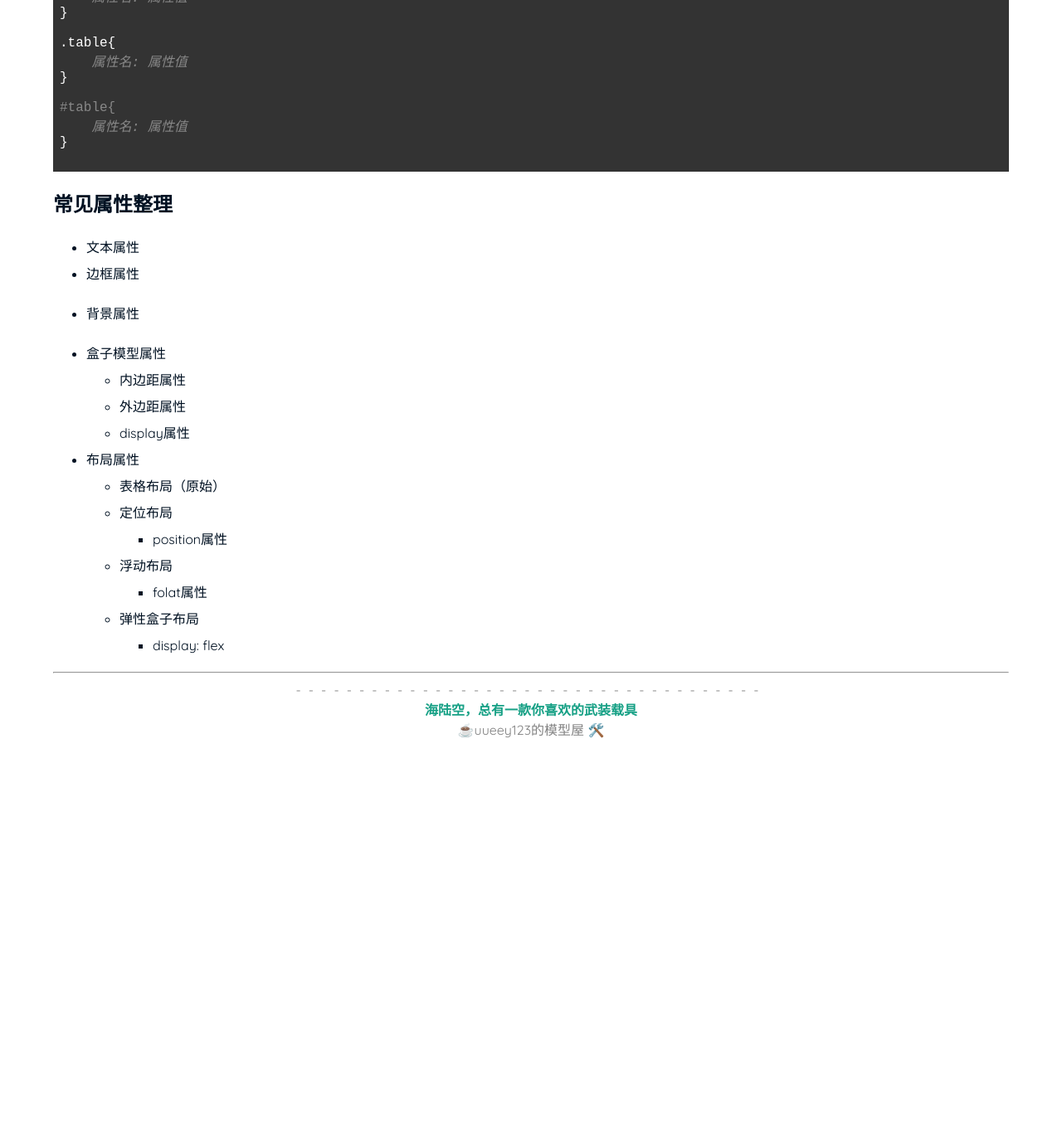
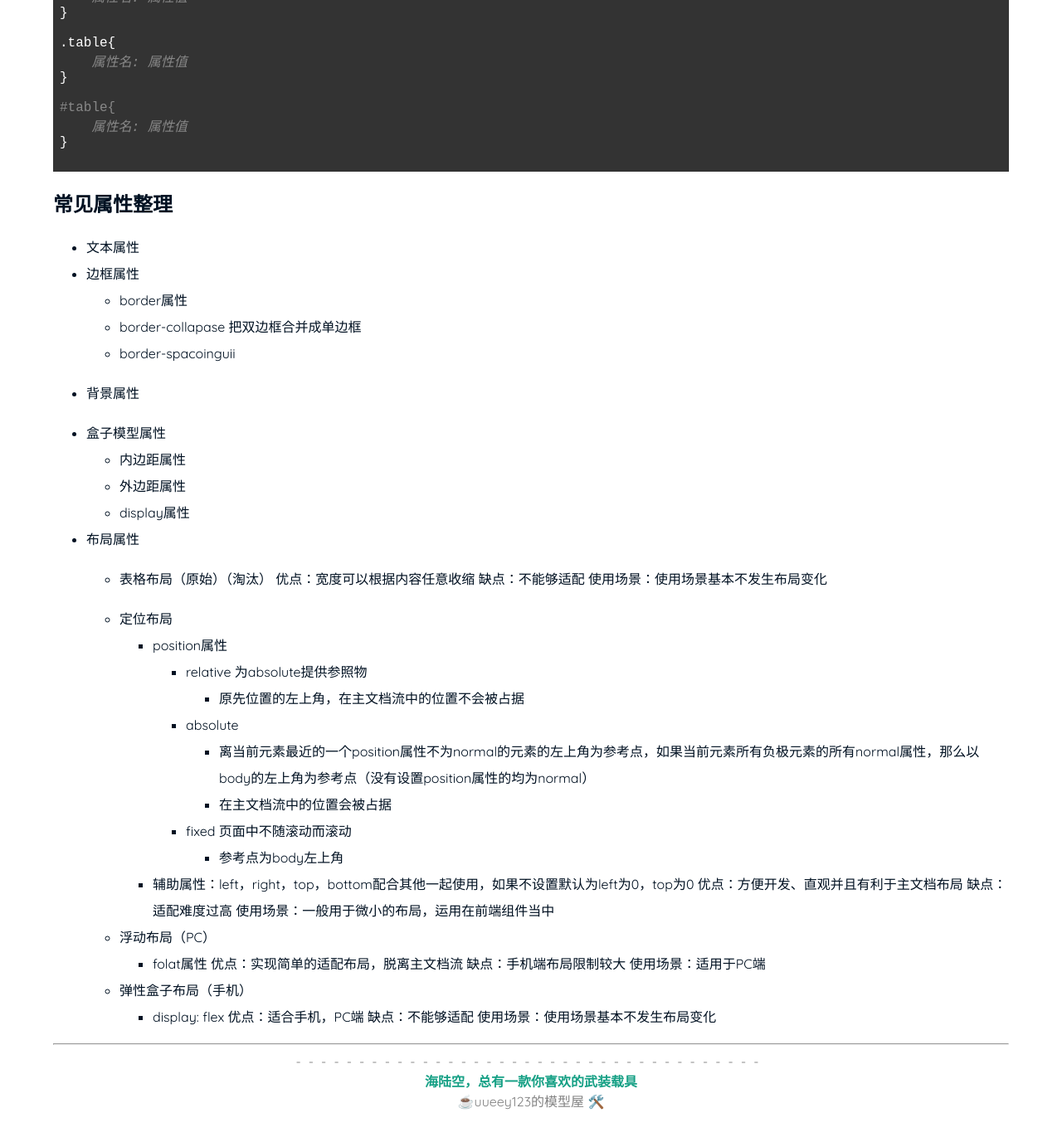
Before and after one commit to uueey123/uueey123.github.io, a Jekyll site: the page built from _posts/2020-09-18-css笔记.md, in a window 1280 px wide and 1400 px high, scrolled down 933 px. Shown: the top 1377 px of the window at 83% size. Built offline with Jekyll 4.4.1, drawn with Linux system fonts in a browser that asks for light colours; before the commit the page ends 1885 px from its top, so only the background shows below that.

Commit message:
uueey123

```diff
--- a/_posts/2020-09-18-css笔记.md
+++ b/_posts/2020-09-18-css笔记.md
@@ -45,6 +45,9 @@ div{
 ## 常见属性整理
 - 文本属性
 - 边框属性
+    - border属性
+    - border-collapase 把双边框合并成单边框
+    - border-spacoinguii
 - 背景属性
 
 - 盒子模型属性
@@ -53,12 +56,35 @@ div{
     - display属性
 
 - 布局属性
-    - 表格布局（原始）
+    - 表格布局（原始）（淘汰）
+    优点：宽度可以根据内容任意收缩
+    缺点：不能够适配
+    使用场景：使用场景基本不发生布局变化
+
     - 定位布局
         - position属性
-    - 浮动布局
+            - relative 为absolute提供参照物
+                - 原先位置的左上角，在主文档流中的位置不会被占据
+            - absolute
+                - 离当前元素最近的一个position属性不为normal的元素的左上角为参考点，如果当前元素所有负极元素的所有normal属性，那么以body的左上角为参考点（没有设置position属性的均为normal）
+                - 在主文档流中的位置会被占据
+            - fixed 页面中不随滚动而滚动
+                - 参考点为body左上角
+        - 辅助属性：left，right，top，bottom配合其他一起使用，如果不设置默认为left为0，top为0
+    优点：方便开发、直观并且有利于主文档布局
+    缺点：适配难度过高
+    使用场景：一般用于微小的布局，运用在前端组件当中
+
+    - 浮动布局（PC）
         - folat属性
-    - 弹性盒子布局
+    优点：实现简单的适配布局，脱离主文档流
+    缺点：手机端布局限制较大
+    使用场景：适用于PC端
+
+    - 弹性盒子布局（手机）
         - display: flex
+    优点：适合手机，PC端
+    缺点：不能够适配
+    使用场景：使用场景基本不发生布局变化
 
 ---
```
Also changed, not shown: _posts/2020-09-27-xshell.md (added, +60 -0 lines).
